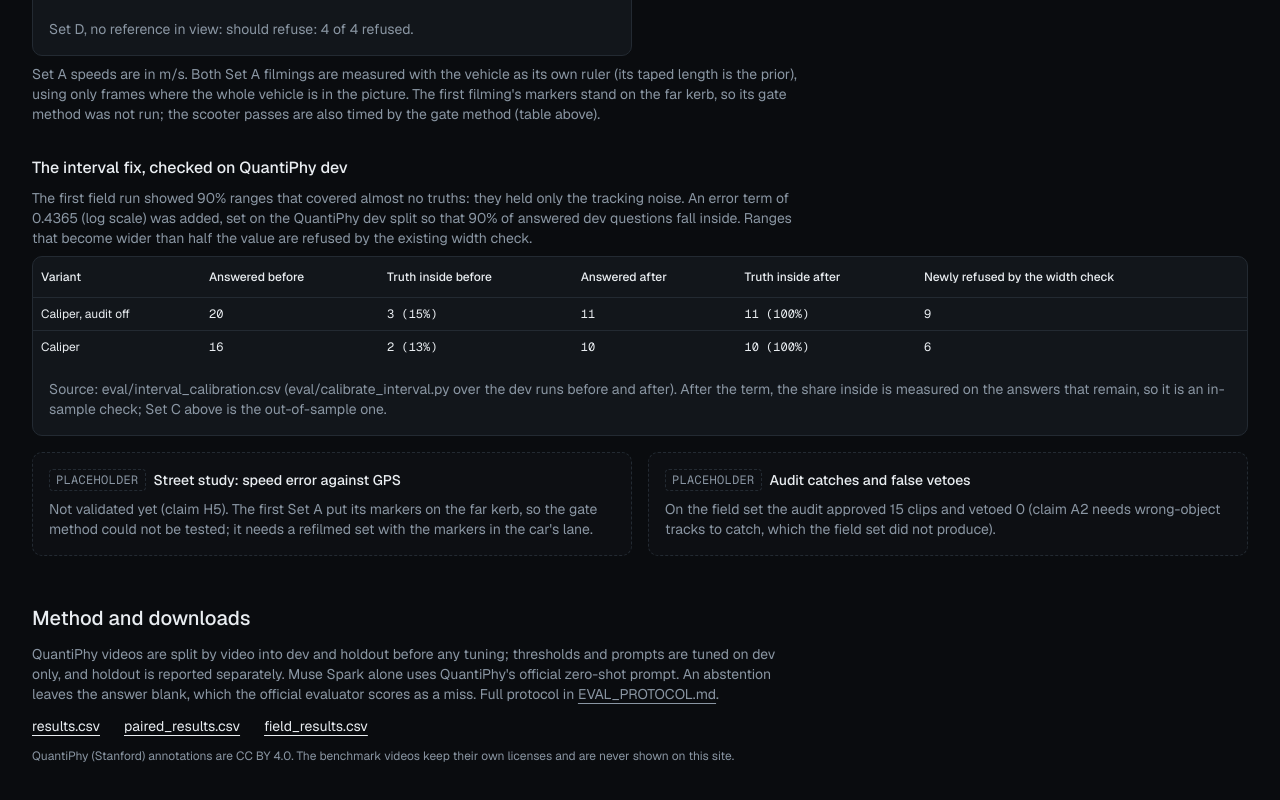
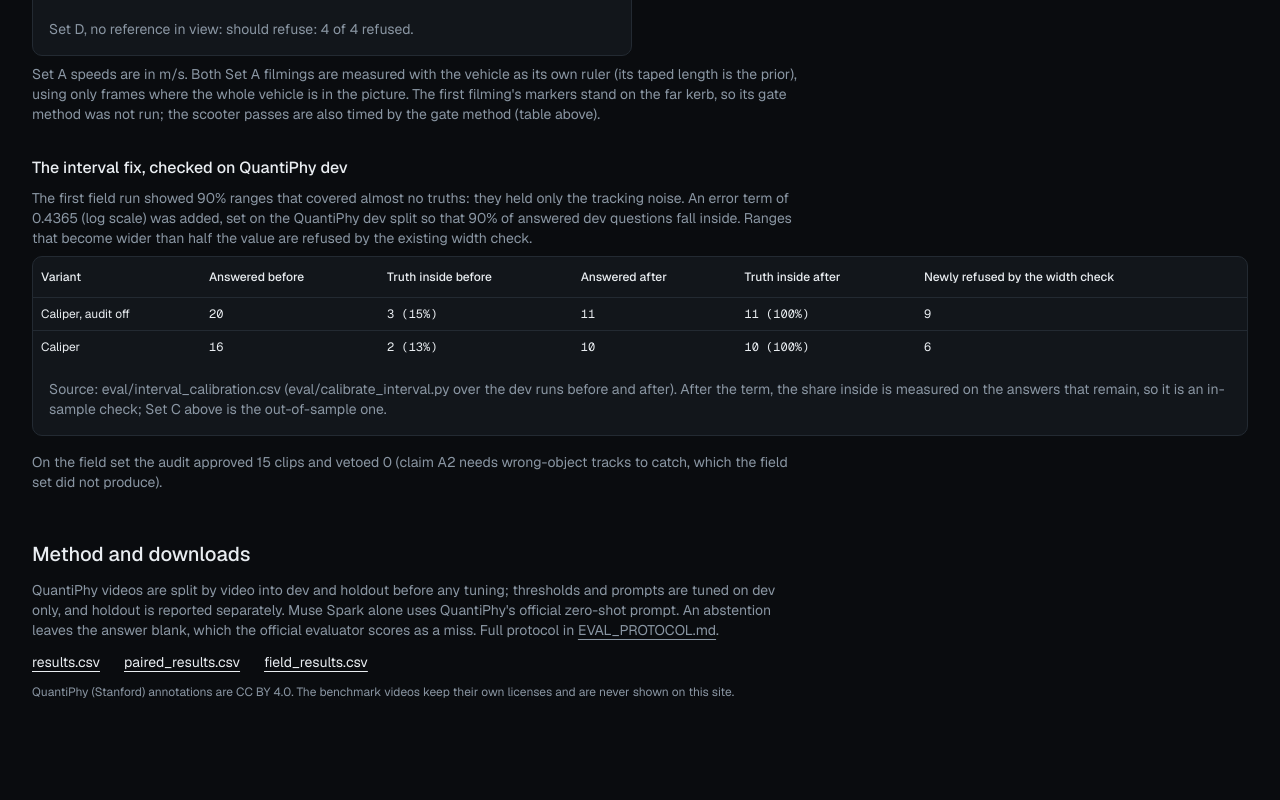
Before and after one commit to eka1357/caliper, a Next.js app in the folder web/: page /results in a window 1280 px wide. Shown: the part 7446-8246 px from the top of the page. After the commit the page ends 8186 px from the top, so only its background shows below. Built offline with nearby package versions, Linux system fonts and the light colour scheme.

Commit message:
phase 7: remove the stale 'Not validated yet (claim H5)' placeholder on /results and the README TODO comment

```diff
--- a/web/src/app/results/page.tsx
+++ b/web/src/app/results/page.tsx
@@ -2,7 +2,6 @@ import type { Metadata } from "next";
 import { PairedChart, SplitCharts } from "@/components/results/BenchmarkCharts";
 import { FieldResults } from "@/components/results/FieldResults";
 import { FindingList } from "@/components/results/FindingList";
-import { Placeholder } from "@/components/site/Placeholder";
 import { SiteHeader } from "@/components/site/SiteHeader";
 import {
   Table,
@@ -180,17 +179,10 @@ export default async function ResultsPage() {
             </p>
           </div>
           <FieldResults bench={bench} />
-          <div className="grid grid-cols-1 gap-4 md:grid-cols-2">
-            <Placeholder title="Street study: speed error against GPS">
-              Not validated yet (claim H5). The first Set A put its markers on the far kerb, so the
-              gate method could not be tested; it needs a refilmed set with the markers in the
-              car&apos;s lane.
-            </Placeholder>
-            <Placeholder title="Audit catches and false vetoes">
-              On the field set the audit approved {auditApproved} clips and vetoed {auditVetoed}{" "}
-              (claim A2 needs wrong-object tracks to catch, which the field set did not produce).
-            </Placeholder>
-          </div>
+          <p className="max-w-3xl text-sm text-muted-foreground">
+            On the field set the audit approved {auditApproved} clips and vetoed {auditVetoed}{" "}
+            (claim A2 needs wrong-object tracks to catch, which the field set did not produce).
+          </p>
         </section>
 
         <section aria-labelledby="method-h" className="flex max-w-3xl flex-col gap-3 text-sm">
```
Also changed, not shown: 1 other file (tests, documents, lock files or other folders).
